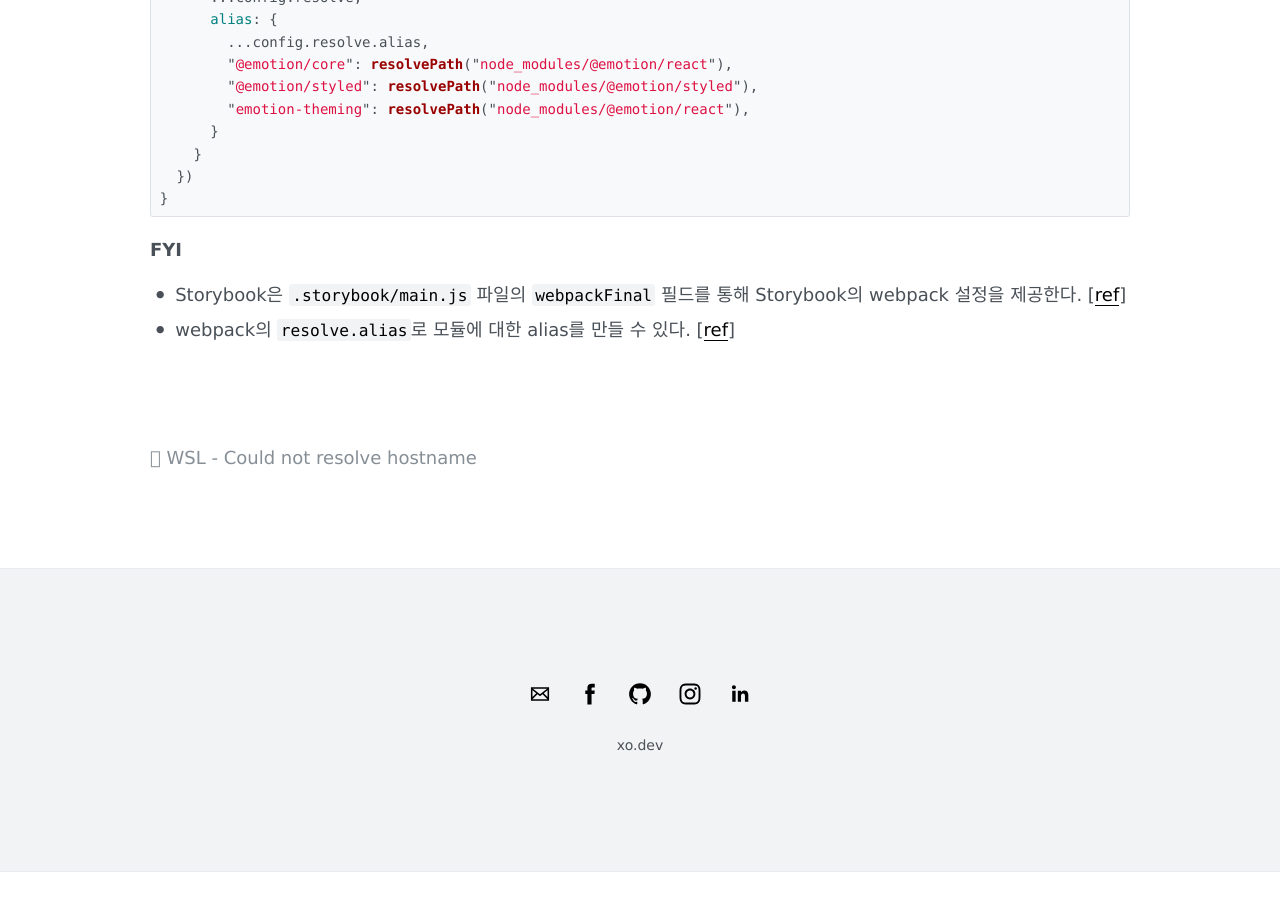
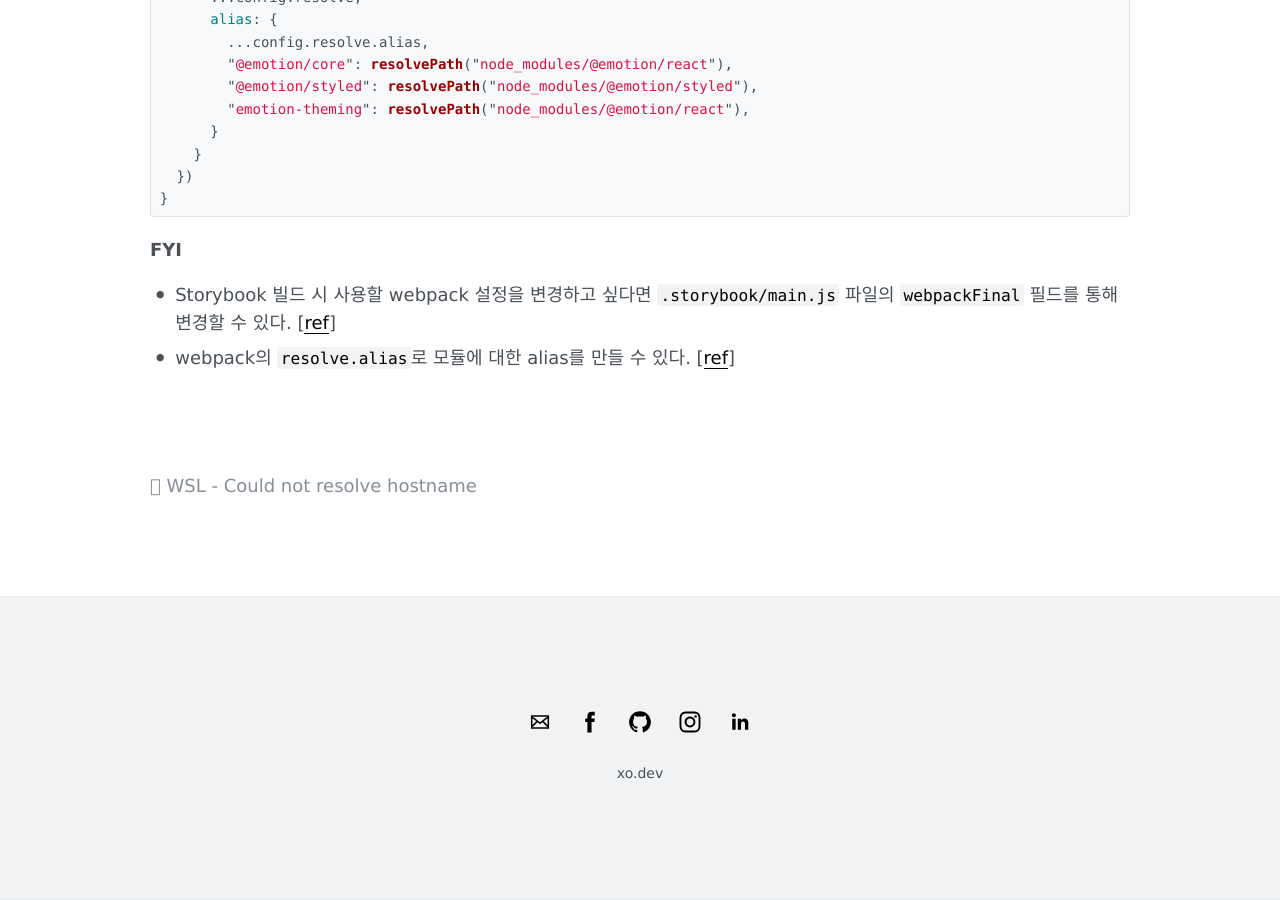
Before and after one commit to blurfx/xo.dev, a Jekyll site: the page built from _posts/2021-02-10-fix-storybook-emotion-11-error.md, in a window 1280 px wide and 900 px high, scrolled down 1834 px. Built offline with Jekyll 4.4.1, drawn with Linux system fonts in a browser that asks for light colours; comment, search, counter and statistics services are not loaded; before the commit the page ends 2706 px from its top, so only the background shows below that.

Commit message:
edit: storybook emotion 11 error footnote

````diff
--- a/_posts/2021-02-10-fix-storybook-emotion-11-error.md
+++ b/_posts/2021-02-10-fix-storybook-emotion-11-error.md
@@ -82,5 +82,5 @@ module.exports = {
 ```
 ### FYI
 
-- Storybook은 `.storybook/main.js` 파일의 `webpackFinal` 필드를 통해 Storybook의 webpack 설정을 제공한다. \[[ref](https://storybook.js.org/docs/react/configure/webpack)]
+- Storybook 빌드 시 사용할 webpack 설정을 변경하고 싶다면 `.storybook/main.js` 파일의 `webpackFinal` 필드를 통해 변경할 수 있다. \[[ref](https://storybook.js.org/docs/react/configure/webpack)]
 - webpack의 `resolve.alias`로 모듈에 대한 alias를 만들 수 있다. \[[ref](https://webpack.js.org/configuration/resolve/#resolvealias)]
````
